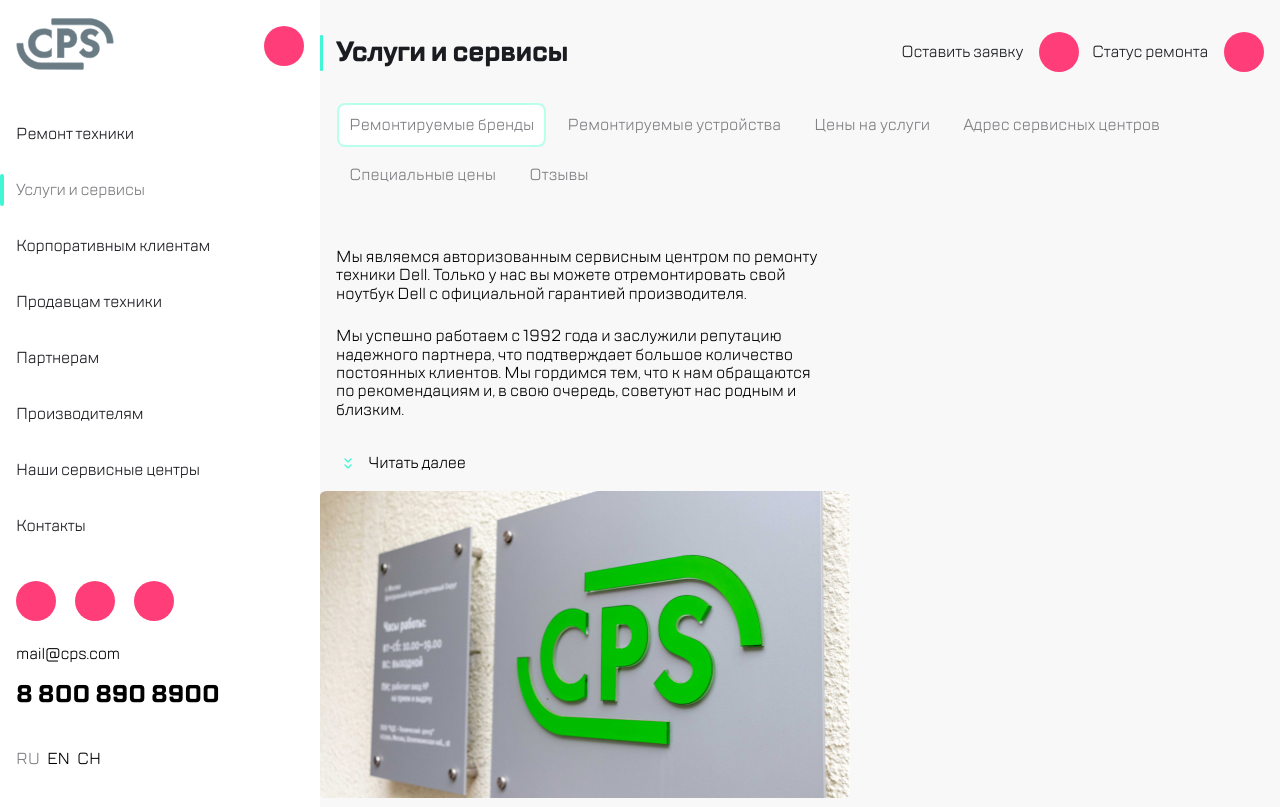
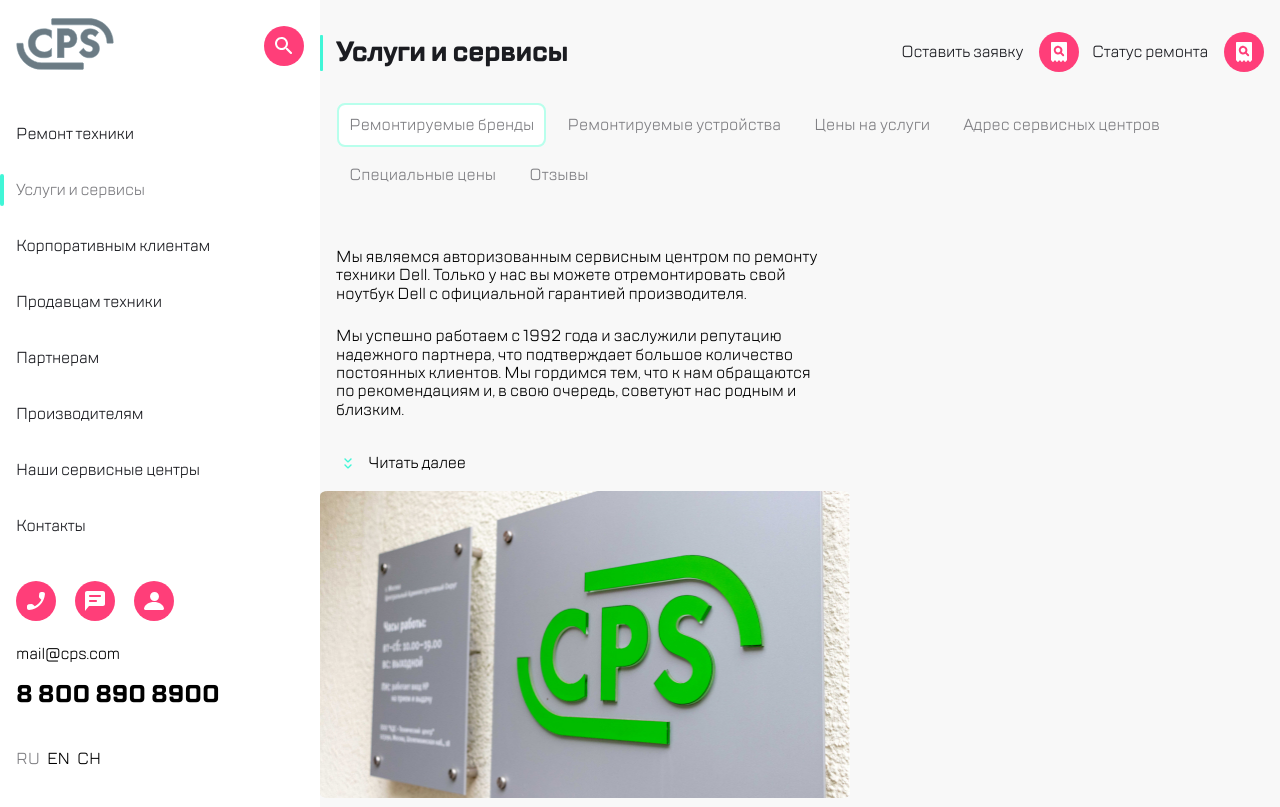
Before and after one commit to GiovanniMakarov/CPS, a plain HTML site: page index.html in a window 1280 px wide. Shown: the top 807 px of the page. Drawn offline with nearby package versions, Linux system fonts and the light colour scheme.

Commit message:
Bag fixes

```diff
--- a/src/style.css
+++ b/src/style.css
@@ -133,28 +133,28 @@
 }
 
 .burger-menu-open {
-    background-image: url(./assets/icons/burger-open.svg);
+    background-image: url(./../assets/icons/burger-open.svg);
 }
 .call-button {
-    background-image: url(./assets/icons/call.svg);
+    background-image: url(./../assets/icons/call.svg);
 }
 .chat-button {
-    background-image: url(./assets/icons/message.svg);
+    background-image: url(./../assets/icons/message.svg);
 }
 .profile-button {
-    background-image: url(./assets/icons/profile.svg);
+    background-image: url(./../assets/icons/profile.svg);
 }
 .repair-button {
-    background-image: url(./assets/icons/repair.svg);
+    background-image: url(./../assets/icons/repair.svg);
 }
 .checkstatus-button {
-    background-image: url(./assets/icons/check.svg);
+    background-image: url(./../assets/icons/check.svg);
 }
 .burger-menu-close {
-    background-image: url(./assets/icons/burger-close.svg);
+    background-image: url(./../assets/icons/burger-close.svg);
 }
 .search-button {
-    background-image: url(./assets/icons/search.svg);
+    background-image: url(./../assets/icons/search.svg);
 }
 
 
```
